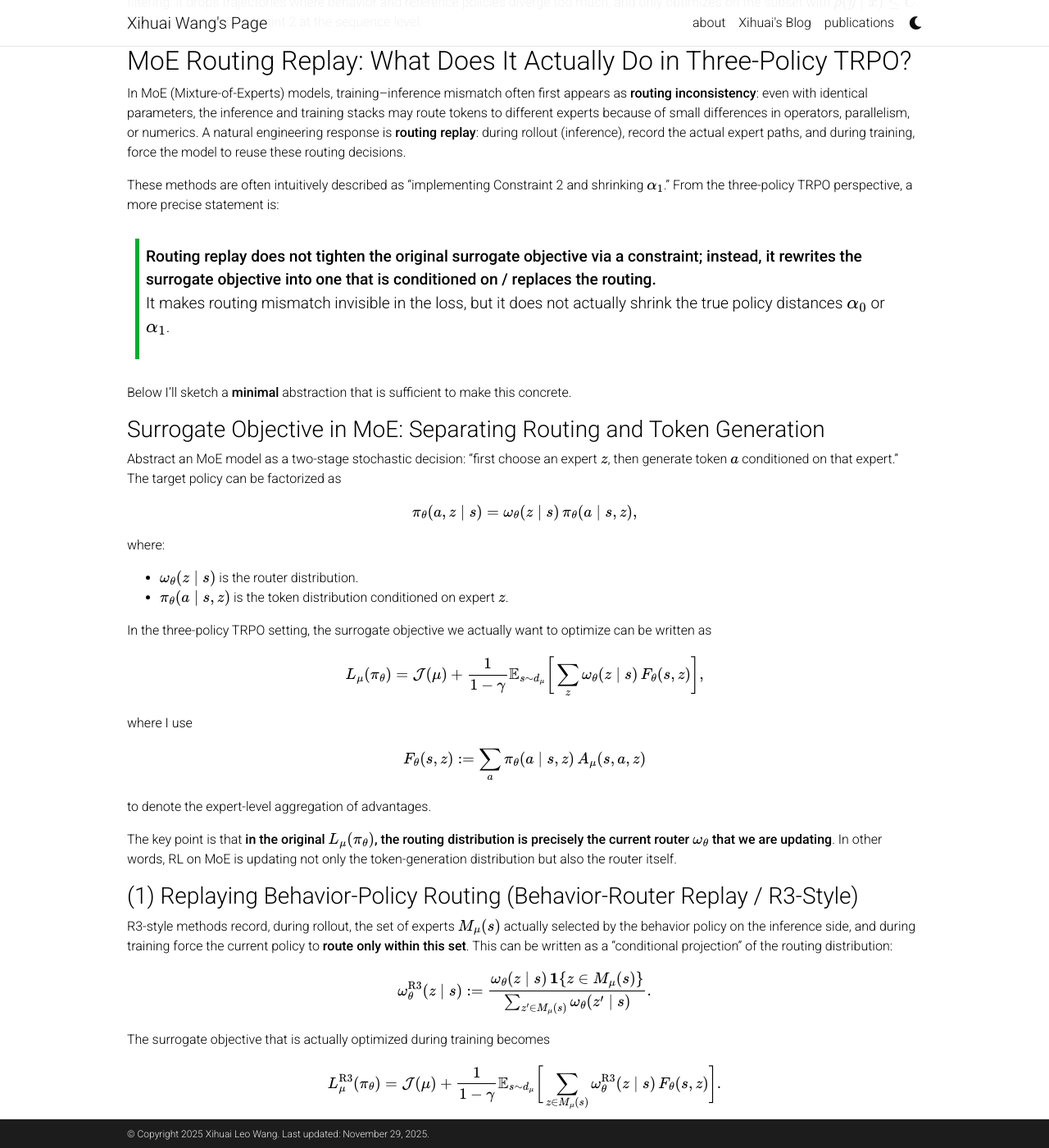
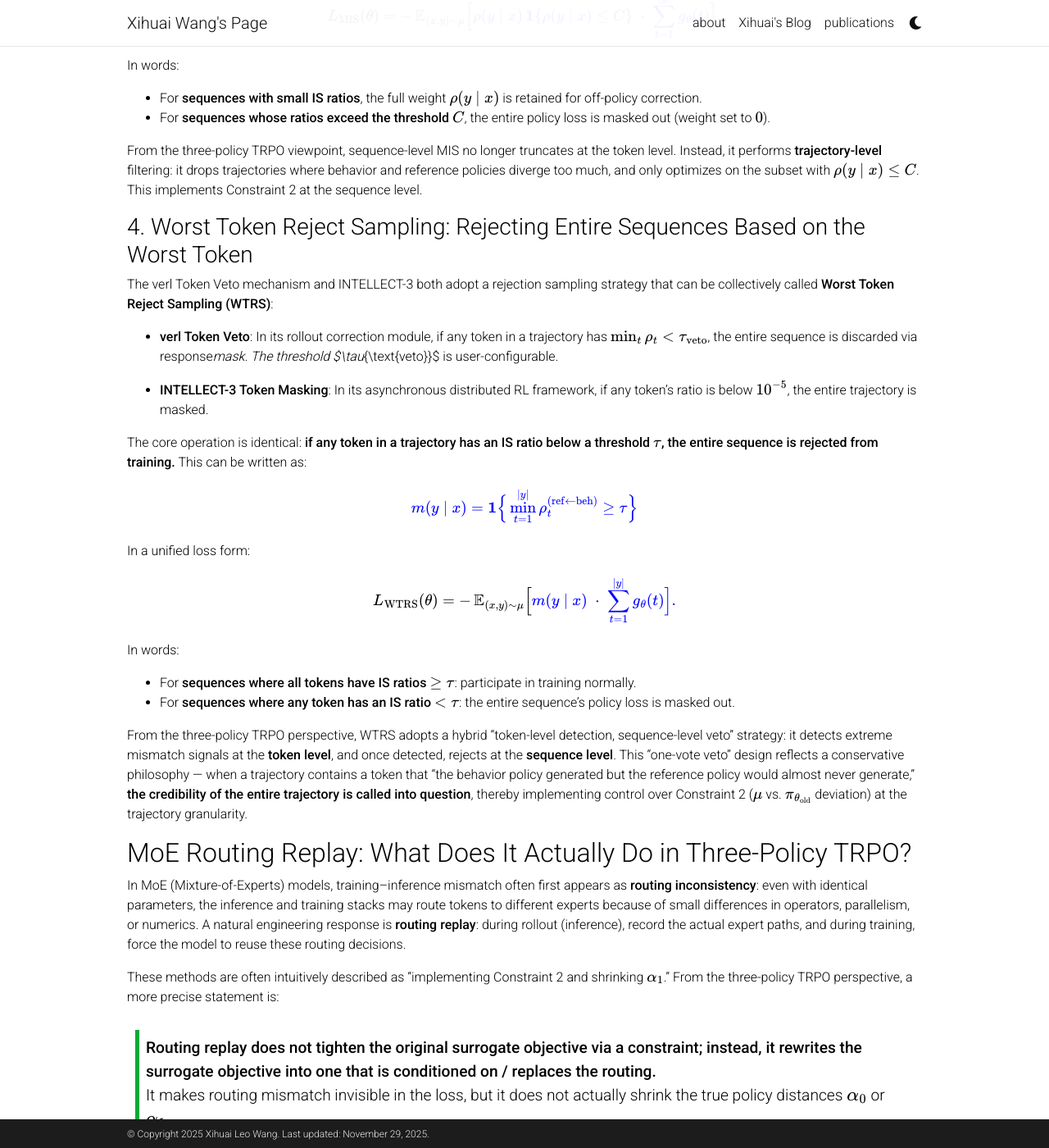
Before and after one commit to xihuai18/xihuai18.github.io, a Jekyll site: the page built from _posts/2025-11-15-three-policy-en.md, in a window 1280 px wide and 1400 px high, scrolled down 11444 px. Shown: the whole window at 82% size. Built offline with Jekyll 4.4.1, drawn with Linux system fonts in a browser that asks for light colours; comment, search, counter and statistics services are not loaded; a style sheet for code colours, icons or effects is not loaded; some of the changed text lies outside the part shown.

Commit message:
更新中文版本，增加对行为策略和参考策略不一致的讨论

````diff
--- a/_posts/2025-11-15-three-policy-en.md
+++ b/_posts/2025-11-15-three-policy-en.md
@@ -9,10 +9,9 @@ categories: reinforcement-learning
 * TOC
 {:toc}
 
-[中文版本  ![Zhihu](https://static.zhihu.com/heifetz/favicon.ico)](https://zhuanlan.zhihu.com/p/1973206684907365344)
+[中文版本 ![Zhihu](https://static.zhihu.com/heifetz/favicon.ico)](https://zhuanlan.zhihu.com/p/1973206684907365344)
 
 ![Mini-class](/assets/img/three-policy-mini-class.png){: style="display:block;margin:0 auto;width:95%;max-width:100%;" }
-
 
 ## Training–Inference Mismatch and Asynchronous Frameworks
 
@@ -57,6 +56,10 @@ Below is a rough timeline of the works that left a strong impression on me (this
 - [Stabilizing MoE Reinforcement Learning by Aligning Training and Inference Routers](https://arxiv.org/abs/2510.11370) focuses on the MoE-specific problem of **routing inconsistency**. The paper finds that even for identical inputs, inference and training can route tokens to different experts due to small differences in operator implementations or parallelism. This “physical-path” mismatch makes the gap between the behavior policy $\mu$ and the reference policy $\pi_{\theta_{\text{old}}}$ much larger than expected and can easily cause training collapse. To address this, the paper proposes **Rollout Routing Replay (R3)**: during rollout it records, for each token, the actual expert indices selected by the inference router, and during training it **replays** these routing decisions instead of recomputing them. In effect, R3 forces the training and inference stacks to share the same routing paths in the MoE topology, aligning the two sides at the level of the computation graph.
 
 - [RL 老训崩？训推差异是基石](https://zhuanlan.zhihu.com/p/1959976628290590602) approaches the problem more from a practical perspective, sharing experience on how to engineer for near training–inference consistency: choosing consistent operators and precision settings, monitoring and constraining the log-prob gap between training and inference, etc. The focus is on framework-level engineering practices that can mitigate training–inference difference at the root.
+
+- [verl Rollout Importance Sampling](https://verl.readthedocs.io/en/latest/advance/rollout_is.html) introduces a **Token Veto** mechanism in its rollout correction module: it computes **token-level** importance ratios $\rho_t^{(\text{ref}\leftarrow\text{beh})}$, and if any token in a trajectory satisfies $\min_t \rho_t < \tau_{\text{veto}}$, the entire sequence is discarded from training. This "token-level detection, sequence-level veto" design embodies a conservative "one-vote veto" strategy.
+
+- [INTELLECT-3 Technical Report](https://storage.googleapis.com/intellect-3-paper/INTELLECT_3_Technical_Report.pdf) adopts a similar rejection sampling strategy in its asynchronous distributed RL training framework. INTELLECT-3 computes **token-level** importance ratios for each rollout; if any token's ratio falls below a threshold ($10^{-5}$ in the paper), the entire trajectory is masked.
 
 ## A Minimally Unified View from a Three-Policy TRPO Perspective
 
@@ -394,7 +397,7 @@ In practice, this usually involves both **system-level mechanisms** and **algori
 
    Concretely, this gives rise to methods like TIS, IcePop, and MIS, which can be seen as different ways of implementing Constraint 2 at the sample level.
 
-## TIS, IcePop, and Sequence-Level MIS: Different Implementations of Constraint 2
+## Importance Sampling and Masking: Four Implementations of Constraint 2
 
 In this section I’ll reuse the notation introduced above to write down the objectives of these three methods, focusing only on the design choices related to “behavior vs. reference policy.” Let the token-level PPO / GRPO-style update term be
 
@@ -506,6 +509,40 @@ In words:
 - For **sequences whose ratios exceed the threshold $C$**, the entire policy loss is masked out (weight set to $0$).
 
 From the three-policy TRPO viewpoint, sequence-level MIS no longer truncates at the token level. Instead, it performs **trajectory-level** filtering: it drops trajectories where behavior and reference policies diverge too much, and only optimizes on the subset with $\rho(y\mid x)\le C$. This implements Constraint 2 at the sequence level.
+
+### 4. Worst Token Reject Sampling: Rejecting Entire Sequences Based on the Worst Token
+
+The verl Token Veto mechanism and INTELLECT-3 both adopt a rejection sampling strategy that can be collectively called **Worst Token Reject Sampling (WTRS)**:
+
+- **verl Token Veto**: In its rollout correction module, if any token in a trajectory has $\min_t \rho_t < \tau_{\text{veto}}$, the entire sequence is discarded via response*mask. The threshold $\tau*{\text{veto}}$ is user-configurable.
+
+- **INTELLECT-3 Token Masking**: In its asynchronous distributed RL framework, if any token's ratio is below $10^{-5}$, the entire trajectory is masked.
+
+The core operation is identical: **if any token in a trajectory has an IS ratio below a threshold $\tau$, the entire sequence is rejected from training.** This can be written as:
+
+$$
+\color{blue}{
+m(y\mid x) = \mathbf{1}\Big\{\min_{t=1}^{|y|} \rho_t^{(\text{ref}\leftarrow\text{beh})} \ge \tau\Big\}
+}
+$$
+
+In a unified loss form:
+
+$$
+L_{\text{WTRS}}(\theta)
+=-\,\mathbb{E}_{(x,y)\sim\mu}
+\Big[
+\color{blue}{m(y\mid x)}
+\;\cdot\; \sum_{t=1}^{|y|}g_\theta(t)
+\Big].
+$$
+
+In words:
+
+- For **sequences where all tokens have IS ratios $\ge \tau$**: participate in training normally.
+- For **sequences where any token has an IS ratio $< \tau$**: the entire sequence's policy loss is masked out.
+
+From the three-policy TRPO perspective, WTRS adopts a hybrid "token-level detection, sequence-level veto" strategy: it detects extreme mismatch signals at the **token level**, and once detected, rejects at the **sequence level**. This "one-vote veto" design reflects a conservative philosophy — when a trajectory contains a token that "the behavior policy generated but the reference policy would almost never generate," **the credibility of the entire trajectory is called into question**, thereby implementing control over Constraint 2 ($\mu$ vs. $\pi_{\theta_{\text{old}}}$ deviation) at the trajectory granularity.
 
 ## MoE Routing Replay: What Does It Actually Do in Three-Policy TRPO?
 
@@ -649,11 +686,12 @@ Under this lens (which is of course only one of many possible perspectives):
 
 - Decoupled PPO / AReaL can be viewed as **formally acknowledging the existence of three policies** and explicitly decoupling the behavior distribution from the reference policy in the objective.
 
-- TIS, IcePop, and sequence-level MIS can be seen as different ways of implementing **Constraint 2** at different granularities (token vs. sequence) using importance sampling truncation / masking:
+- TIS, IcePop, MIS, and WTRS can be seen as different ways of implementing **Constraint 2** using importance sampling truncation / masking:
 
   - TIS: token-level truncation of IS weights to soften the influence of extreme samples.
   - IcePop: token-level two-sided masking in MoE to hard-drop tokens with severe mismatch.
   - MIS: sequence-level masking to ignore entire trajectories whose behavior–reference mismatch is too large.
+  - WTRS: token-level detection of extremely small ratios, rejecting the entire trajectory once such a signal is found.
 
 - **Routing replay** (whether replaying behavior routing in R3-style schemes or replaying reference routing) is better viewed as **changing the surrogate objective** rather than directly implementing a constraint: both variants replace the original $L_\mu(\pi_\theta)$ with a routing-conditioned / routing-frozen surrogate, trading off some objective bias and reduced routing learning freedom for lower variance and greater stability, without actually shrinking $\alpha_0$ or $\alpha_1$—they simply make routing mismatch invisible in the loss.
 
@@ -672,7 +710,6 @@ From this unified perspective, it may also be easier to think about the followin
 
 This post is just a very **minimal** extension of the classic TRPO framework, making the “three policies” explicit and using them to organize some existing work. There are inevitably misunderstandings and omissions. If you also care about how RL training actually behaves in large LLM systems, I’d be very interested to see how your own setup can be abstracted into a relationship between $\mu$, $\pi_{\theta_{\text{old}}}$, and $\pi_\theta$, and then re-examined through the inequality in Theorem 2. It might give a slightly different intuitive feel for what your system is really optimizing.
 
-
 ```bibtex
 @misc{WangZhang2025ThreePolicyTRPO,
   author       = {Wang, Xihuai and Zhang, Shao},
````
Also changed, not shown: _posts_backup/2025-11-15-three-policy-cn.md (+44 -5 lines).
